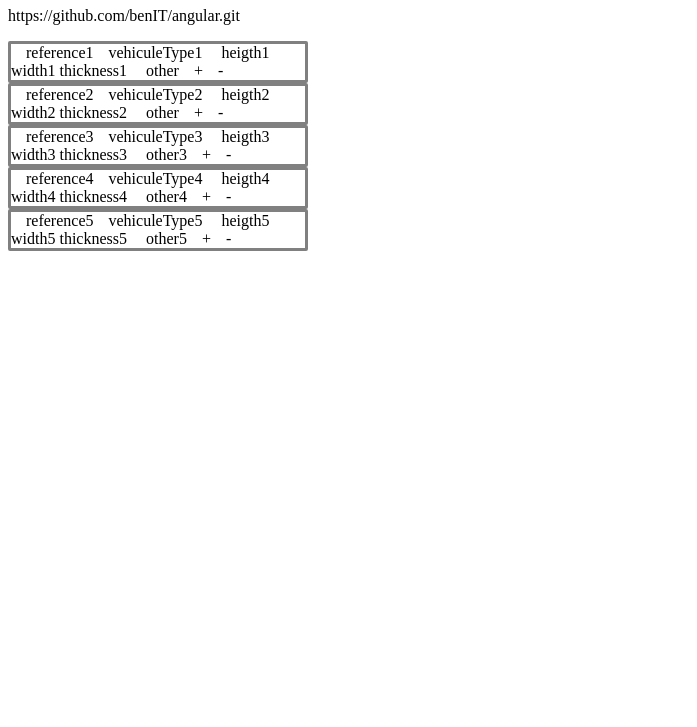
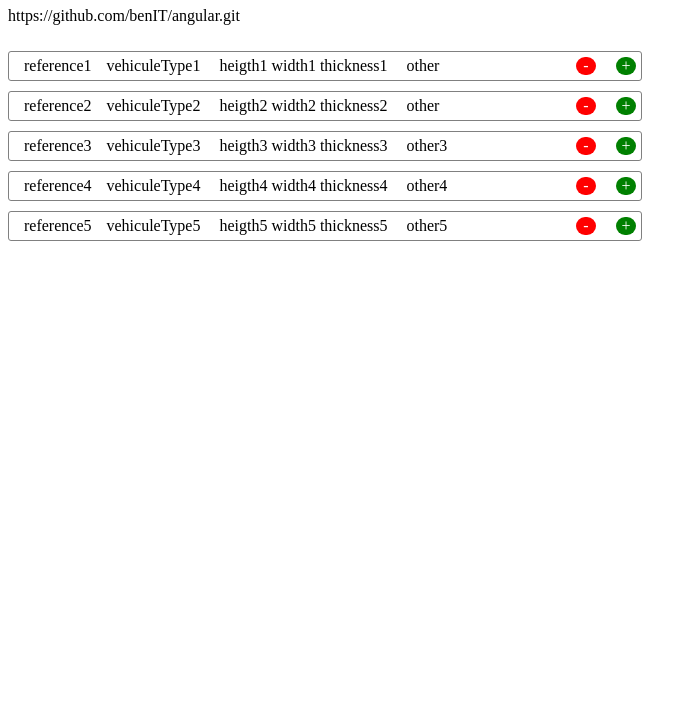
Before and after one commit to benIT/angular, a plain HTML site: page index.html in a window 1280 px wide. Shown: the part 73-800 px from the top of the page, without its empty margins (0-697 px from the left). Drawn offline with Linux system fonts and the light colour scheme.

Commit message:
js & css

```diff
--- a/index.html
+++ b/index.html
@@ -6,7 +6,7 @@
 	<link rel="stylesheet" type="text/css" href="style.css">
 </head>
 <body>
-	<h1>Michelin</h1>
+	<h1>Un fabriquant de pneu ou autre (63)</h1>
 	<p>https://github.com/benIT/angular.git</p>
 	<list>
 		<tyre>
--- a/js/lib.js
+++ b/js/lib.js
@@ -1,3 +1,22 @@
 function $(selector) {
 	return document.querySelectorAll(selector);
 }
+
+/**
+*Add a listener for the matching selector
+*/
+function on(elementSelector, event, behaviour) {
+	var elements = $(elementSelector) ;
+	for (var i = 0; i < elements.length; i++) {
+		elements[i].addEventListener(event,behaviour);
+	}
+}
+/**
+Remove listener for the matching selector
+*/
+function off(elementSelector, event, behaviour) {
+	var elements = $(elementSelector) ;
+	for (var i = 0; i < elements.length; i++) {
+		elements[i].removeEventListener(event, behaviour);
+	}
+}
--- a/js/main.js
+++ b/js/main.js
@@ -3,4 +3,10 @@ for (var i = 0; i < tyres.length; i++) {
 	console.log(tyres[i].innerText) ;
 };
 
-//
+on('event[action="add"]','click', function () {
+	console.log(new Date()) ;
+});
+
+off('event[action="add"]','click',function(){
+	console.log('inactive');
+}) ;
--- a/style.css
+++ b/style.css
@@ -1,6 +1,6 @@
 list {
 	display: grid;
-	width: 300px;
+	width: 100%;
 }
 
 tyre {
@@ -8,11 +8,35 @@ tyre {
 	display: inline-table;
 	border-color: grey;
 	border-style: solid;
-	border-width: 3px;
-	border-radius: 2px;
-	/* width: 150px; */
+	border-width: 1px;
+	border-radius: 3px;
+	width: 100%;
+	margin-top: 10px;
+	padding-top:5px;
+	padding-bottom:5px;
+	width: 50%;
 }
 /*get first children*/
 tyre > * {
 	margin-left: 15px;
 }
+
+
+event[action='add'], event[action='remove'] {
+	cursor: pointer;
+	width: 20px;
+	display: inline-block;
+	color: white;
+	border-radius: 10px;
+	text-align: center;
+	float: right;
+	margin-right: 5px;
+}
+
+event[action='add'] {
+	background-color: green;
+}
+
+event[action='remove'] {
+	background-color: red;
+}
```
